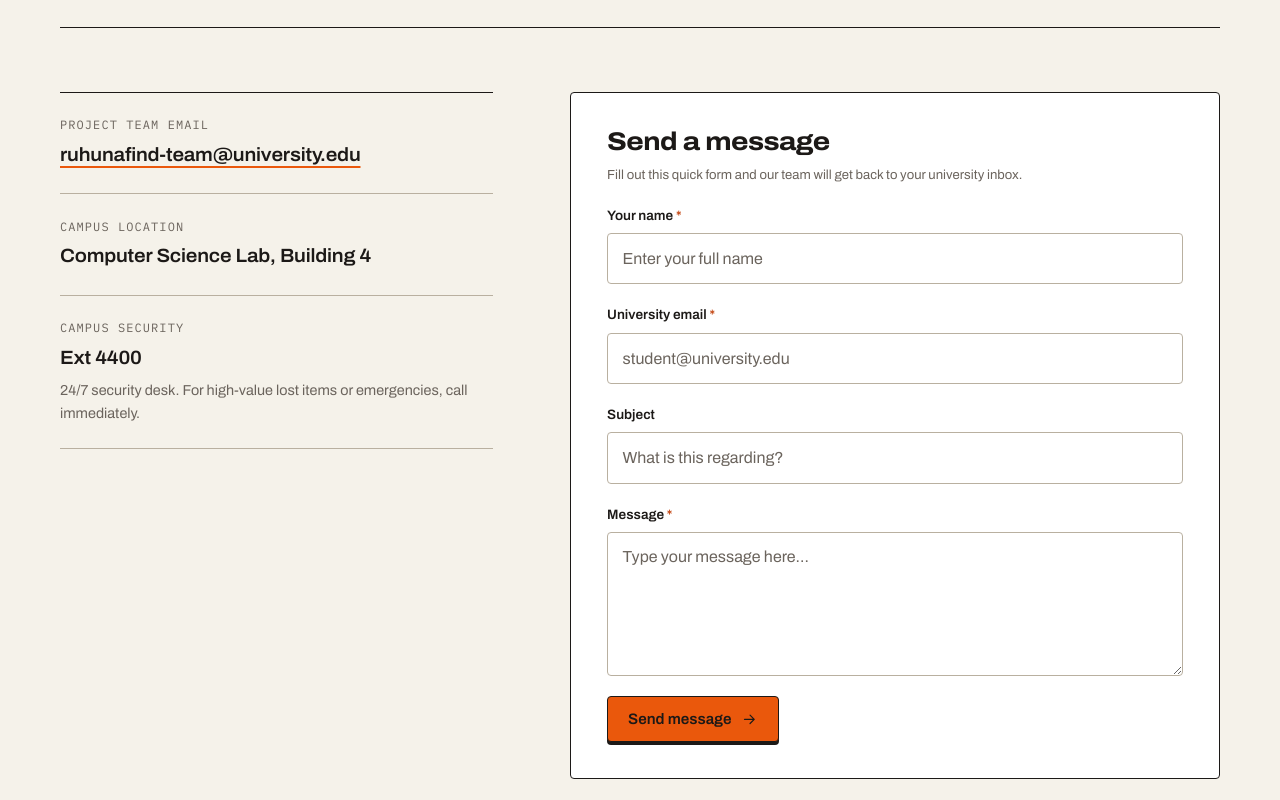
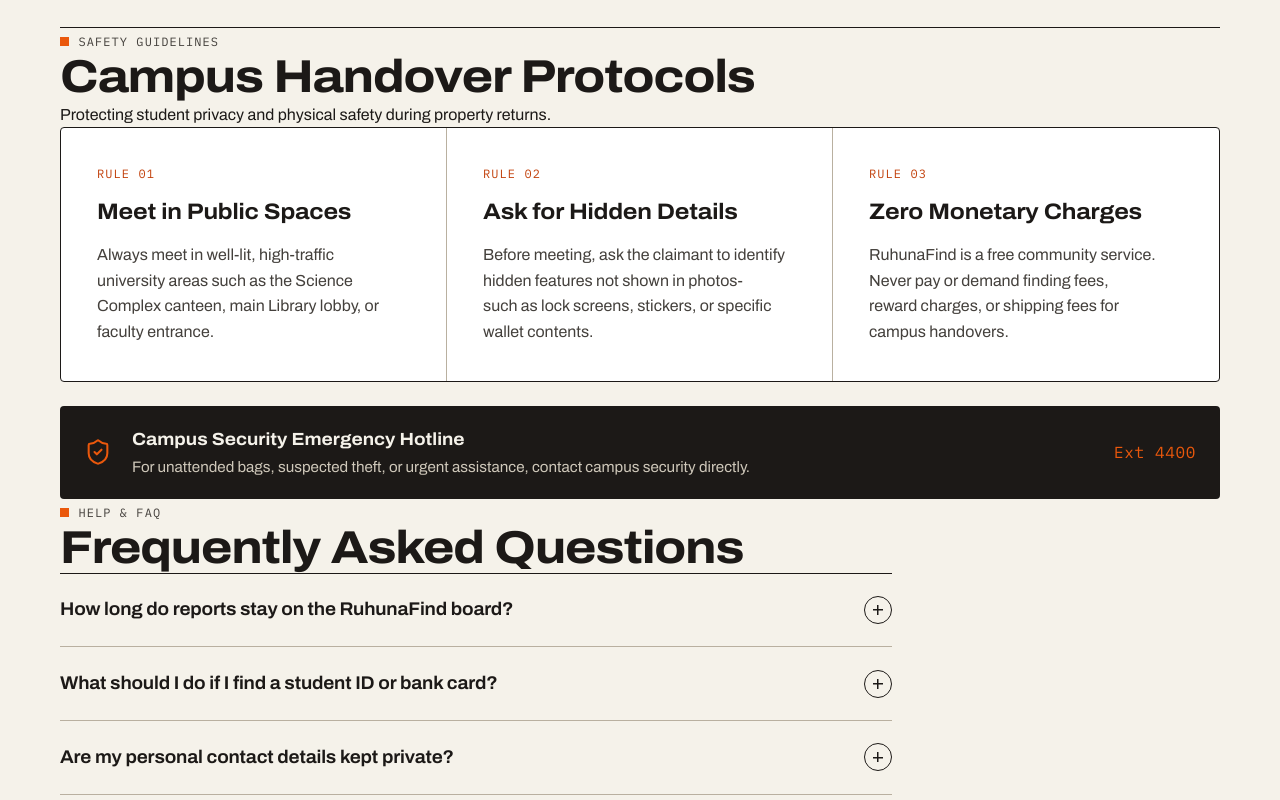
Before and after one commit to KL-Dulaksha/RuhunaFind-Group11, a plain HTML site: page contact.html in a window 1280 px wide. Shown: the part 1040-1840 px from the top of the page. Drawn offline with Linux system fonts and the light colour scheme.

Commit message:
feat: add secondary section and interactive states

```diff
--- a/contact.html
+++ b/contact.html
@@ -87,6 +87,73 @@
       </div>
     </section>
 
+    <!-- Campus Safety Guidelines & Security Hotline -->
+    <section class="section" id="rules" style="padding-top:0">
+      <div class="wrap">
+        <div class="section-head">
+          <div>
+            <p class="eyebrow">Safety Guidelines</p>
+            <h2>Campus Handover Protocols</h2>
+            <p>Protecting student privacy and physical safety during property returns.</p>
+          </div>
+        </div>
+
+        <div class="rules">
+          <div class="rule">
+            <span class="mono caps">Rule 01</span>
+            <h3>Meet in Public Spaces</h3>
+            <p>Always meet in well-lit, high-traffic university areas such as the Science Complex canteen, main Library lobby, or faculty entrance.</p>
+          </div>
+          <div class="rule">
+            <span class="mono caps">Rule 02</span>
+            <h3>Ask for Hidden Details</h3>
+            <p>Before meeting, ask the claimant to identify hidden features not shown in photos-such as lock screens, stickers, or specific wallet contents.</p>
+          </div>
+          <div class="rule">
+            <span class="mono caps">Rule 03</span>
+            <h3>Zero Monetary Charges</h3>
+            <p>RuhunaFind is a free community service. Never pay or demand finding fees, reward charges, or shipping fees for campus handovers.</p>
+          </div>
+        </div>
+
+        <div class="alert">
+          <svg class="i" aria-hidden="true"><use href="#i-shield"/></svg>
+          <div>
+            <strong>Campus Security Emergency Hotline</strong>
+            <span>For unattended bags, suspected theft, or urgent assistance, contact campus security directly.</span>
+          </div>
+          <span class="mono">Ext 4400</span>
+        </div>
+      </div>
+    </section>
+
+    <!-- Frequently Asked Questions -->
+    <section class="section" id="faq" style="padding-top:0">
+      <div class="wrap">
+        <div class="section-head">
+          <div>
+            <p class="eyebrow">Help &amp; FAQ</p>
+            <h2>Frequently Asked Questions</h2>
+          </div>
+        </div>
+
+        <div class="faq">
+          <details>
+            <summary>How long do reports stay on the RuhunaFind board?</summary>
+            <p>Reports remain visible until marked resolved by the reporter or for up to 90 days during active academic semesters.</p>
+          </details>
+          <details>
+            <summary>What should I do if I find a student ID or bank card?</summary>
+            <p>Hand student IDs into the main Library circulation desk or faculty office. Post a report without displaying the full registration or card numbers.</p>
+          </details>
+          <details>
+            <summary>Are my personal contact details kept private?</summary>
+            <p>Only your official university email is shared on the report to enable peer-to-peer verification. No phone numbers or private data are published.</p>
+          </details>
+        </div>
+      </div>
+    </section>
+
     <!-- Primary Contact Section -->
     <div class="wrap contact">
       <div class="contact__info">
--- a/css/contact.css
+++ b/css/contact.css
@@ -111,3 +111,134 @@
   padding-top: 0.35rem;
   text-wrap: pretty;
 }
+
+
+/* 03 - Campus Handover Safety Rules */
+.rules {
+  display: grid;
+  grid-template-columns: repeat(3, minmax(0, 1fr));
+  gap: 0;
+  border: 1.5px solid var(--ink);
+  border-radius: var(--radius);
+  background: var(--white);
+}
+
+.rule {
+  padding: clamp(1.5rem, 3vw, 2.25rem);
+  border-right: 1px solid var(--line-2);
+  display: grid;
+  gap: 1rem;
+  align-content: start;
+}
+
+.rule:last-child {
+  border-right: 0;
+}
+
+.rule .mono {
+  color: var(--orange-deep);
+}
+
+.rule h3 {
+  font-size: 1.4rem;
+  font-stretch: 110%;
+}
+
+.rule p {
+  color: var(--ink-2);
+  text-wrap: pretty;
+}
+
+/* 04 - Campus Security Emergency Banner */
+.alert {
+  display: grid;
+  grid-template-columns: auto 1fr auto;
+  gap: 1.25rem;
+  align-items: center;
+  margin-top: 1.5rem;
+  padding: 1.25rem 1.5rem;
+  background: var(--ink);
+  color: var(--paper);
+  border-radius: var(--radius);
+}
+
+.alert .i {
+  width: 1.75rem;
+  height: 1.75rem;
+  color: var(--orange);
+}
+
+.alert strong {
+  display: block;
+  font-size: 1.1rem;
+  font-stretch: 108%;
+}
+
+.alert span {
+  color: #cfc8ba;
+  font-size: 0.95rem;
+}
+
+.alert .mono {
+  font-size: 1rem;
+  color: var(--orange);
+  white-space: nowrap;
+}
+
+/* 05 - Frequently Asked Questions Accordion */
+.faq {
+  border-top: 1.5px solid var(--ink);
+  max-width: 52rem;
+}
+
+.faq details {
+  border-bottom: 1px solid var(--line-2);
+}
+
+.faq summary {
+  display: flex;
+  align-items: center;
+  justify-content: space-between;
+  gap: 1.5rem;
+  cursor: pointer;
+  list-style: none;
+  padding-block: 1.35rem;
+  font-size: 1.15rem;
+  font-weight: 650;
+  font-stretch: 104%;
+  letter-spacing: -0.01em;
+}
+
+.faq summary::-webkit-details-marker {
+  display: none;
+}
+
+.faq summary::after {
+  content: "";
+  flex: none;
+  width: 1.75rem;
+  height: 1.75rem;
+  border: 1.5px solid var(--ink);
+  border-radius: 50%;
+  background:
+    linear-gradient(var(--ink), var(--ink)) center / 10px 1.5px no-repeat,
+    linear-gradient(var(--ink), var(--ink)) center / 1.5px 10px no-repeat;
+  transition: transform 0.2s ease, background-color 0.2s;
+}
+
+.faq summary:hover {
+  color: var(--orange-deep);
+}
+
+.faq details[open] summary::after {
+  transform: rotate(45deg);
+  background-color: var(--orange);
+  border-color: var(--orange);
+}
+
+.faq details > p {
+  padding: 0 3.5rem 1.5rem 0;
+  color: var(--ink-2);
+  max-width: 42rem;
+  text-wrap: pretty;
+}
```
